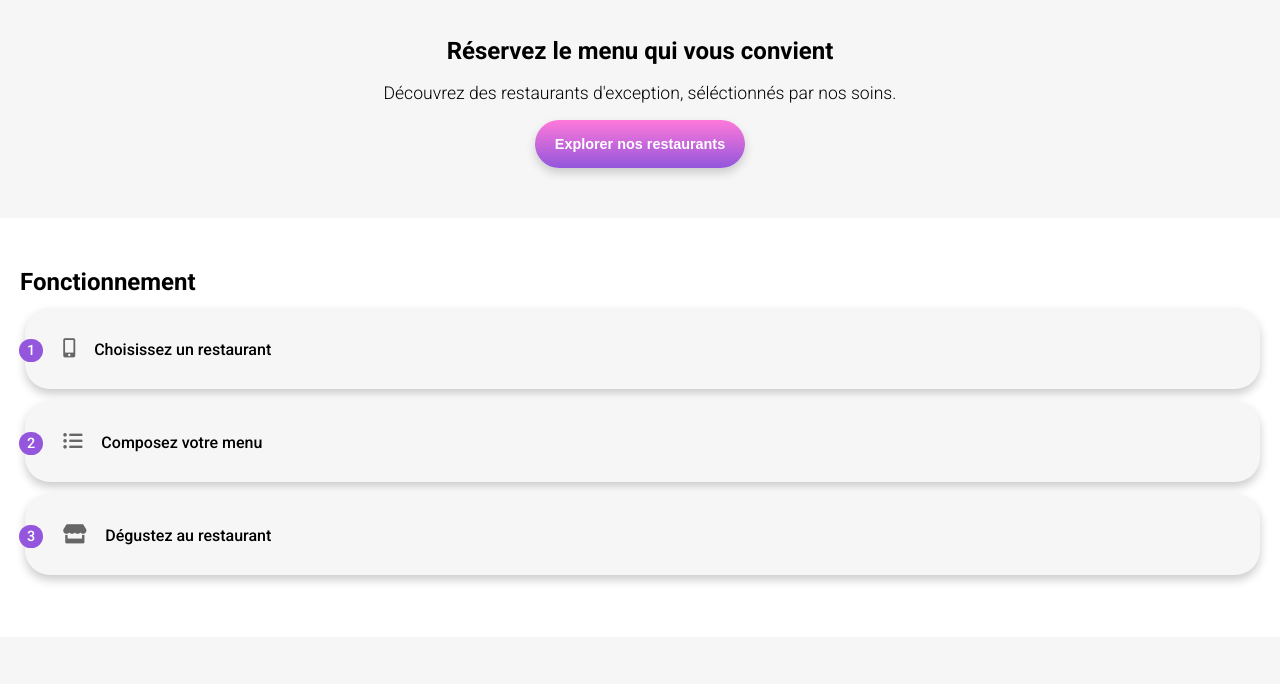
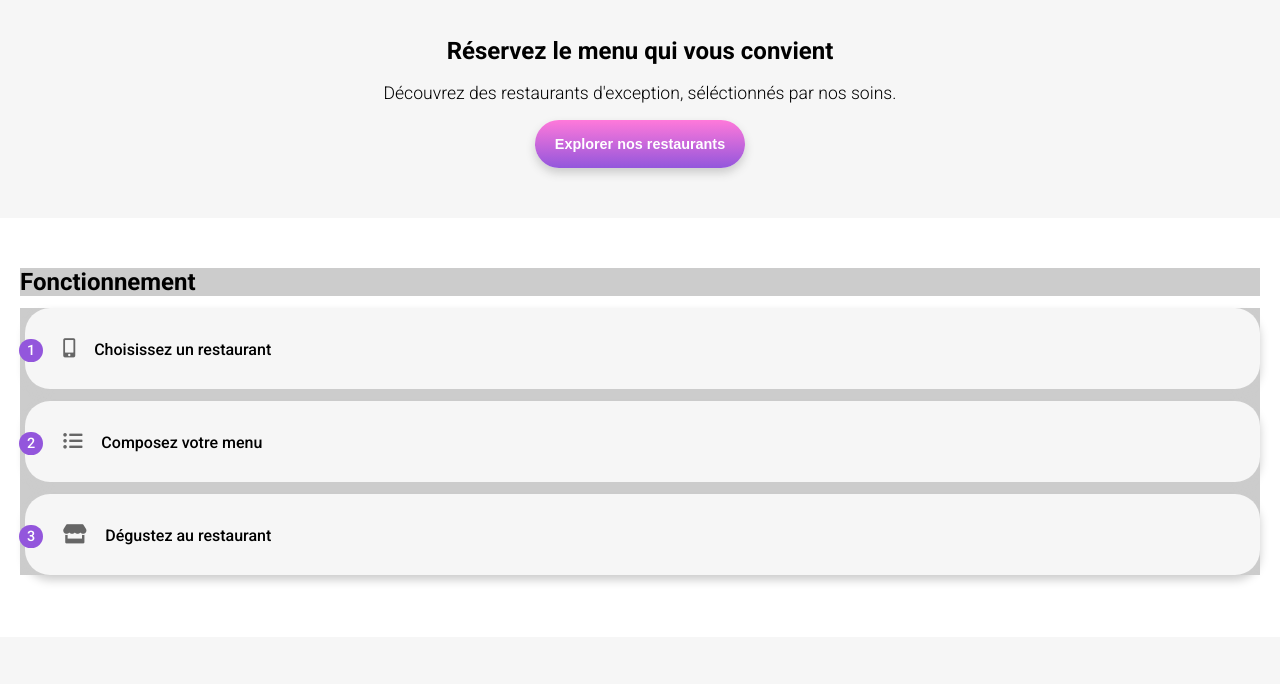
Before and after one commit to BiliSnod/MaximeGuezennec_3_23022021, a website: page index.html in a window 1280 px wide. Shown: the part 109-793 px from the top of the page. Drawn offline with Linux system fonts and the light colour scheme; a web font is replaced by a local one.

```diff
--- a/package.json
+++ b/package.json
@@ -4,7 +4,8 @@
   "description": "",
   "main": "index.js",
   "scripts": {
-    "sass": "sass --watch --no-source-map ./sass/main.scss:elements/css/style.css"
+    "sass": "sass --watch sass/main.scss:elements/css/style.css",
+    "prefix": "postcss elements/css/style.css"
   },
   "repository": {
     "type": "git",
--- a/sass/main.scss
+++ b/sass/main.scss
@@ -21,6 +21,7 @@
 h2, h3, ol, ul {
     margin: 0;
     padding: 0;
+    background-color: #ccc;
 }
 
 header {
```
Also changed, not shown: elements/css/style.css, 1 other file.
